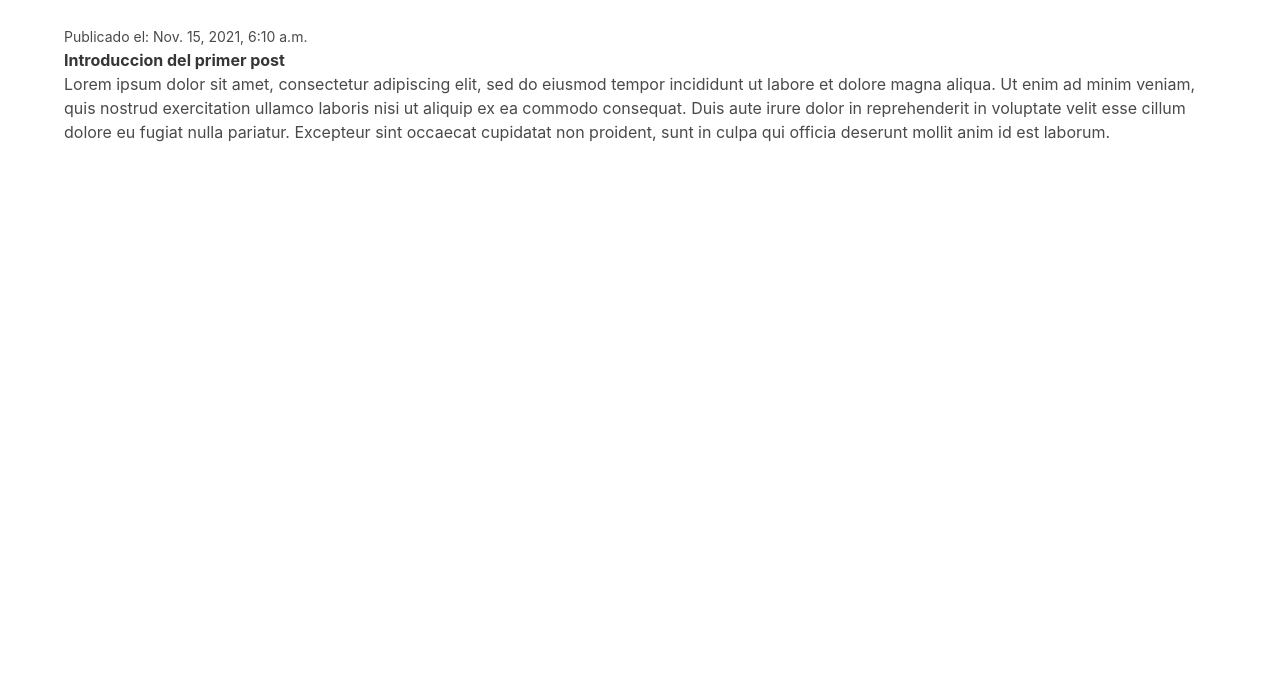
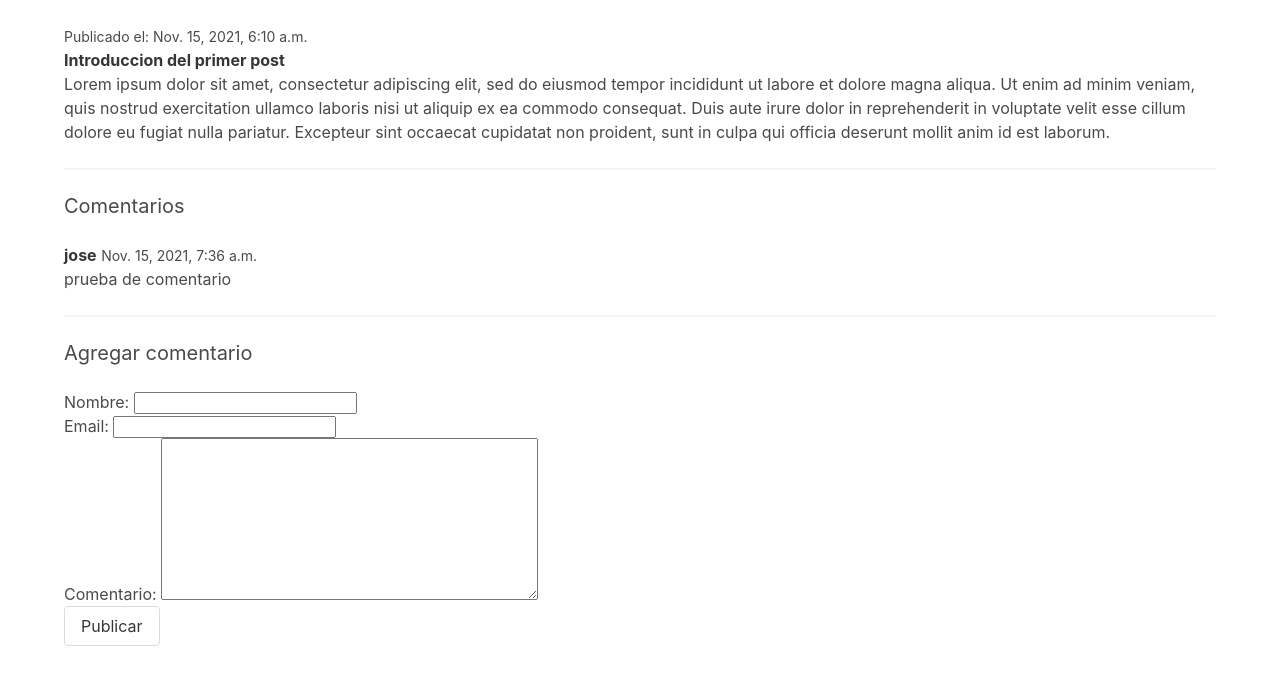
Before and after one commit to Josecarlos256/blogProgramacion, a Django app: a page that uses blogparcial/blog/templates/blog/detalle.html in a window 1280 px wide. Shown: the part 136-830 px from the top of the page. Before the commit the page ends 278 px from the top, so only its background shows below. Run offline with Django 3.2, Linux system fonts and the light colour scheme; data comes from the database, SQL or seed files in the repository; both versions use the stored data as it was after the commit.

Commit message:
Se agregan comentarios

```diff
--- /dev/null
+++ b/blogparcial/blog/forms.py
@@ -0,0 +1,9 @@
+from django import forms
+from django.db.models import fields
+
+from .models import Comment
+
+class CommentForm(forms.ModelForm):
+    class Meta:
+        model = Comment
+        fields = ['nombre', 'email', 'comentario']
--- a/blogparcial/blog/models.py
+++ b/blogparcial/blog/models.py
@@ -10,3 +10,13 @@ class Post(models.Model):
 
     class Meta:
         ordering = ['-date_added']
+
+class Comment(models.Model):
+    post = models.ForeignKey(Post, related_name='comments', on_delete=models.CASCADE)
+    nombre = models.CharField(max_length=255)
+    email = models.EmailField()
+    comentario = models.TextField()
+    fecha = models.DateTimeField(auto_now_add=True)
+
+    class Meta:
+        ordering = ['fecha']
--- a/blogparcial/blog/templates/blog/detalle.html
+++ b/blogparcial/blog/templates/blog/detalle.html
@@ -6,4 +6,36 @@
     <p><strong>{{ post.intro }}</strong></p>
     <p>{{ post.body }}</p>
 
+    <hr>
+
+    <h2 class="subtitle">Comentarios</h2>
+    {% for comment in post.comments.all %}
+        <article class="media">
+            <div class="media-content">
+                <p>
+                    <strong>{{ comment.nombre }}</strong> <small>{{ comment.fecha }}</small>
+                    <br>
+                    {{ comment.comentario }}
+                </p>
+            </div>
+        </article>
+    {% empty %}
+        <div class="notification">
+            <p>Aun no hay comentarios</p>
+        </div>
+    {% endfor %}
+    <hr>
+
+    <h2 class="subtitle">Agregar comentario</h2>
+    <form method="post" action=".">
+        {% csrf_token %}
+
+        {{ form.as_p }}
+
+        <div class="field">
+            <div class="control">
+                <button class="button is-succes">Publicar</button>
+            </div>
+        </div>
+    </form>
 {% endblock %}
--- a/blogparcial/blog/views.py
+++ b/blogparcial/blog/views.py
@@ -1,5 +1,8 @@
-from django.shortcuts import render
+#from typing_extensions import Required
+from django import forms
+from django.shortcuts import redirect, render
 
+from .forms import CommentForm
 from .models import Post
 # Create your views here.
 def frontpage(request):
@@ -10,4 +13,17 @@ def frontpage(request):
 def detalle(request, slug):
     post= Post.objects.get(slug=slug)
 
-    return render(request, 'blog/detalle.html',  {'post': post})
+    if request.method == 'POST':
+        form = CommentForm(request.POST)
+
+        if form.is_valid():
+            comment = form.save(commit=False)
+            comment.post = post
+            comment.save()
+
+            return redirect('detalle', slug=post.slug)
+
+    else:
+        form = CommentForm()
+
+    return render(request, 'blog/detalle.html',  {'post': post, 'form':form})
```
Also changed, not shown: blogparcial/blog/migrations/0002_comment.py (added), blogparcial/db.sqlite3.
